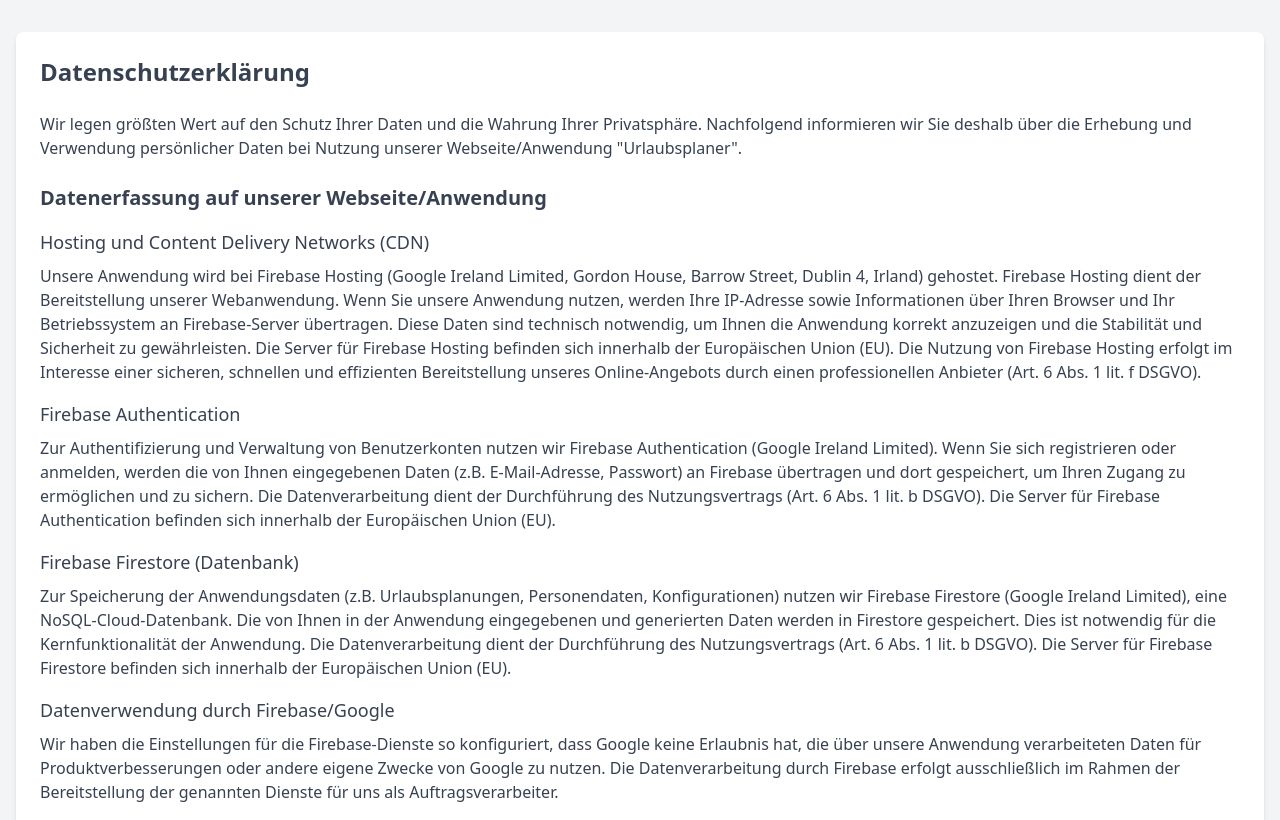
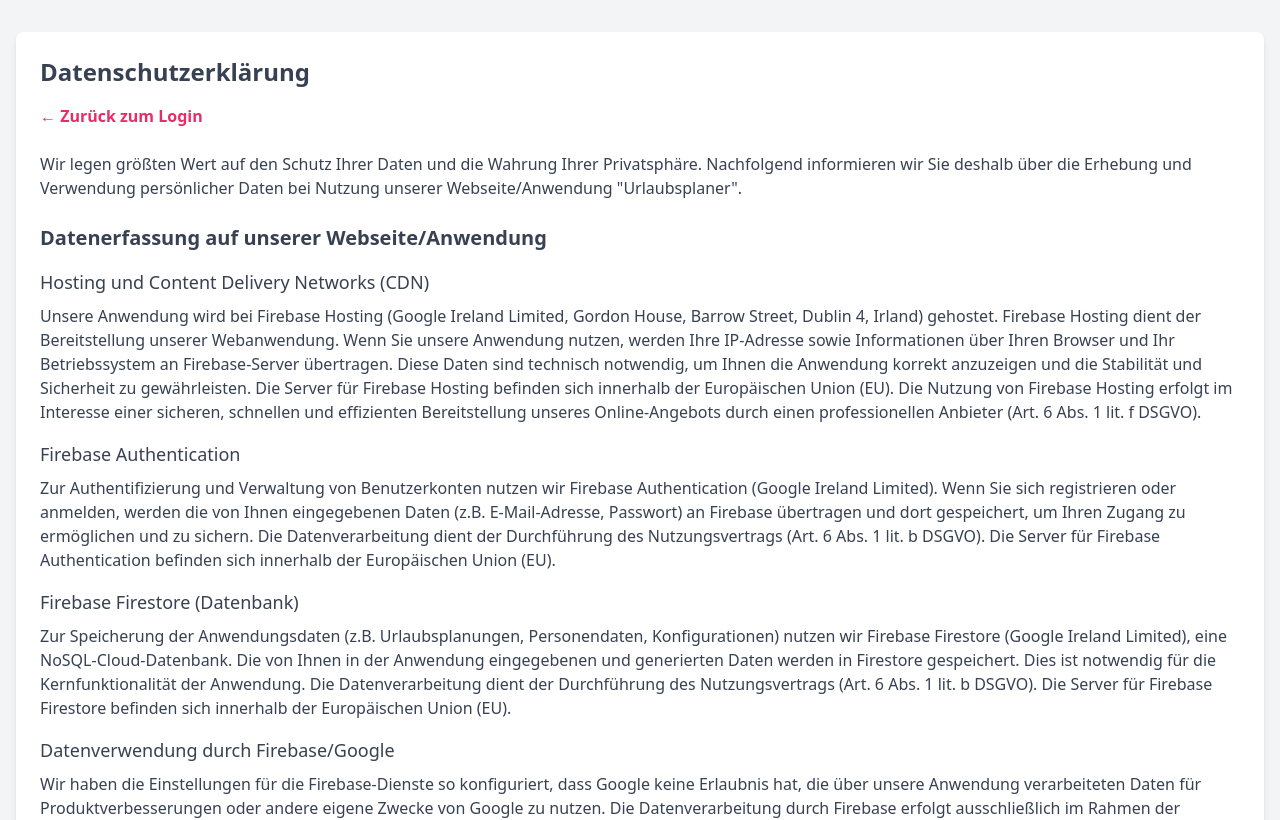
Before and after one commit to philipp-1337/urlaubsplanerV2, a React (Create React App) app: page /datenschutz in a window 1280 px wide. Shown: the top 820 px of the page. Built offline with nearby package versions, Linux system fonts and the light colour scheme; no server answers.

Commit message:
back to login link in privacy page added

```diff
--- a/src/components/legal/PrivacyPolicyPage.js
+++ b/src/components/legal/PrivacyPolicyPage.js
@@ -1,9 +1,12 @@
 import React, { useState } from 'react';
 import { toast } from 'sonner';
+import { Link } from 'react-router-dom'; // Import Link
+import { useAuth } from '../../context/AuthContext'; // Import useAuth
 
 const PrivacyPolicyPage = () => {
   // Developer Mode Unlock State
   const [devClickCount, setDevClickCount] = useState(0);
+  const { isLoggedIn } = useAuth(); // Get login status
 
   const handleHiddenClick = () => {
     toast.dismiss();
@@ -61,8 +64,20 @@
   return (
     <div className="container mx-auto px-4 pt-8 text-gray-700">
 
-      <section className="p-6 mb-8 bg-white rounded-lg shadow-md">
-      <h1 className="text-2xl font-bold mb-6">Datenschutzerklärung</h1>
+      <section className="p-6 bg-white rounded-lg shadow-md">
+      <h1 className="text-2xl font-bold mb-4">Datenschutzerklärung</h1>
+
+        {!isLoggedIn && (
+          <p className="mb-6">
+            <Link
+              to="/login"
+              className="text-primary hover:underline font-semibold"
+            >
+              &larr; Zurück zum Login
+            </Link>
+          </p>
+        )}
+
         <p className="mb-4">
           Wir legen größten Wert auf den Schutz Ihrer Daten und die Wahrung Ihrer Privatsphäre.
           Nachfolgend informieren wir Sie deshalb über die Erhebung und Verwendung persönlicher Daten bei Nutzung unserer Webseite/Anwendung "Urlaubsplaner".
```
